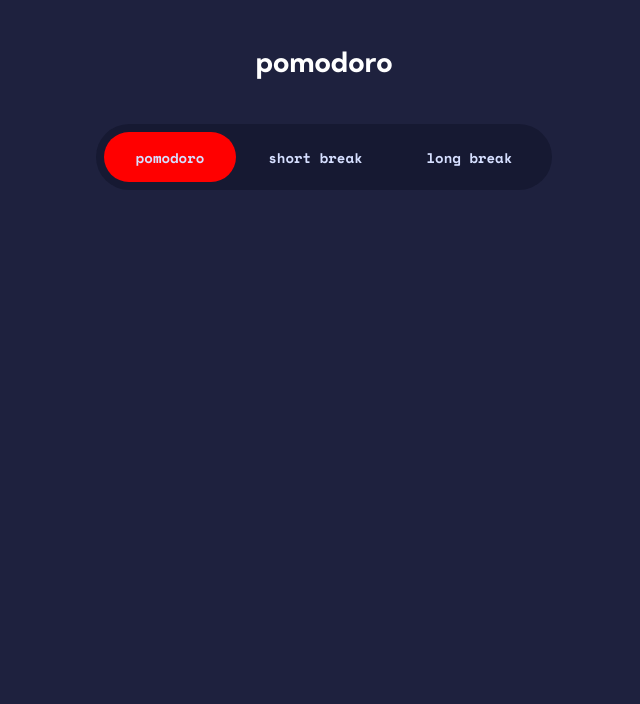
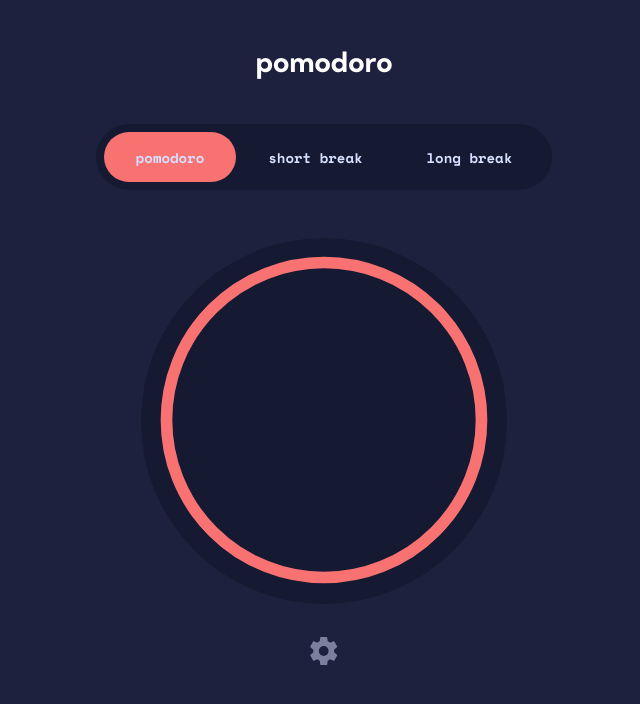
Before and after one commit to codymjarrett/Front-end-mentor---pomodoro, a React (Create React App) app: page / in a window 1280 px wide. Shown: the top 704 px of the page, without its empty margins (316-956 px from the left). Built offline with nearby package versions, Linux system fonts and the light colour scheme; what redux-immutable-state-invariant would draw is missing.

Commit message:
skeleton for the most part

```diff
--- a/src/App.js
+++ b/src/App.js
@@ -1,6 +1,8 @@
 import styled from "styled-components";
 
 import Selector from "./components/Selector";
+import Pomodoro from "./components/Pomodoro";
+import GearIcon from "./svg/GearIcon";
 
 const AppStyles = styled.div`
   background-color: var(--app-primary-bk);
@@ -27,6 +29,12 @@ function App() {
       >
         <TitleStyles>pomodoro</TitleStyles>
         <Selector />
+        <div style={{ marginTop: "3rem" }}>
+          <Pomodoro />
+        </div>
+        <div style={{ marginTop: "2rem" }}>
+          <GearIcon />
+        </div>
       </div>
     </AppStyles>
   );
--- /dev/null
+++ b/src/components/Pomodoro.js
@@ -0,0 +1,20 @@
+import styled from "styled-components";
+import ProgressBar from "./ProgressBar";
+
+const PomodoroStyles = styled.div`
+  width: 366px;
+  height: 366px;
+  border-radius: 100%;
+  background-color: var(--app-secondary-bk);
+  display: flex;
+  justify-content: center;
+  align-items: center;
+`;
+
+export default function Pomodoro() {
+  return (
+    <PomodoroStyles>
+      <ProgressBar />
+    </PomodoroStyles>
+  );
+}
--- /dev/null
+++ b/src/components/ProgressBar.js
@@ -0,0 +1,44 @@
+import styled from "styled-components";
+import { useSelector } from "react-redux";
+
+const ProgressBarStyles = styled.svg`
+  transform: rotate(-90deg);
+  circle {
+    fill: none;
+    stroke-linecap: round;
+  }
+`;
+
+export default function ProgressBar() {
+  const color = useSelector((state) => state.theme.color);
+  return (
+    <div>
+      <ProgressBarStyles
+        width="350"
+        height="350"
+        viewBox="0 0 120 120"
+        color={color}
+      >
+        <circle cx="60" cy="60" r="54" stroke-width="4" stroke={color} />
+      </ProgressBarStyles>
+    </div>
+  );
+}
+
+/*
+var progressValue = document.querySelector('.progress__value');
+
+
+var RADIUS = 54;
+var CIRCUMFERENCE = 2 * Math.PI * RADIUS;
+const value = 75
+
+var progress = value / 100;
+var dashoffset = CIRCUMFERENCE * (1 - progress);
+
+progressValue.style.strokeDashoffset = dashoffset;
+progressValue.style.strokeDasharray = CIRCUMFERENCE;
+
+// based on the time left from the start time the percentage of time is the value
+
+*/
--- a/src/components/Selector.js
+++ b/src/components/Selector.js
@@ -18,6 +18,7 @@ const TextStyles = styled.button`
   font-size: 14px;
   display: block;
   padding: 0 2rem;
+  transition: ease-in 200ms all;
   background-color: ${({ color, selection, text }) => {
     if (selection === text) {
       return color;
--- a/src/constants.js
+++ b/src/constants.js
@@ -1,8 +1,8 @@
 // color
-export const APP_RED = "red";
-export const APP_TEAL = "teal";
-export const APP_PURPLE = "purple";
-export const APP_GREY = "grey";
+export const APP_RED = `hsl(0, 91%, 71%)`;
+export const APP_TEAL = `hsl(182, 91%, 71%)`;
+export const APP_PURPLE = `hsl(284, 89%, 74%)`;
+export const APP_GREY = `hsl(227, 100%, 92%)`;
 
 //font
 
--- /dev/null
+++ b/src/svg/GearIcon.js
@@ -0,0 +1,21 @@
+import styled from "styled-components";
+
+const GearIconButton = styled.button`
+  background-color: transparent;
+  border: none;
+  cursor: pointer;
+  display: block;
+`;
+export default function GearIcon() {
+  return (
+    <GearIconButton>
+      <svg xmlns="http://www.w3.org/2000/svg" width="28" height="28">
+        <path
+          fill="#D7E0FF"
+          d="M26.965 17.682l-2.927-2.317c.055-.448.097-.903.097-1.365 0-.462-.042-.917-.097-1.365l2.934-2.317a.702.702 0 00.167-.896l-2.775-4.851a.683.683 0 00-.847-.301l-3.454 1.407a10.506 10.506 0 00-2.345-1.379l-.52-3.71A.716.716 0 0016.503 0h-5.55a.703.703 0 00-.687.588l-.52 3.71c-.847.357-1.63.819-2.345 1.379L3.947 4.27a.691.691 0 00-.847.301L.325 9.422a.705.705 0 00.167.896l2.927 2.317c-.055.448-.097.903-.097 1.365 0 .462.042.917.097 1.365L.492 17.682a.702.702 0 00-.167.896L3.1 23.429a.683.683 0 00.847.301L7.4 22.323a10.506 10.506 0 002.345 1.379l.52 3.71c.056.329.34.588.687.588h5.55a.703.703 0 00.687-.588l.52-3.71c.847-.357 1.631-.819 2.346-1.379l3.454 1.407c.313.119.673 0 .847-.301l2.775-4.851a.705.705 0 00-.167-.896zM13.73 18.9c-2.685 0-4.857-2.191-4.857-4.9 0-2.709 2.172-4.9 4.857-4.9 2.684 0 4.856 2.191 4.856 4.9 0 2.71-2.172 4.9-4.856 4.9z"
+          opacity=".5"
+        />
+      </svg>
+    </GearIconButton>
+  );
+}
```
Also changed, not shown: src/components/Menu.js (added).
